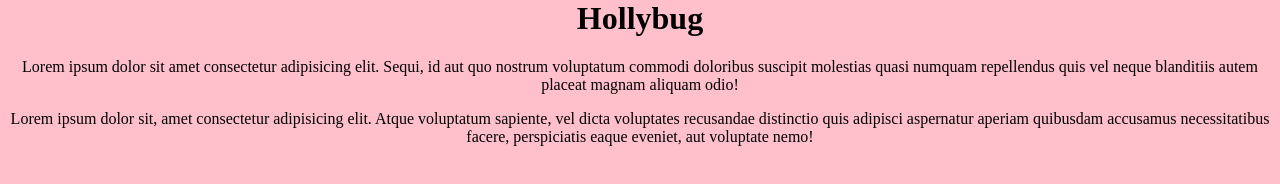
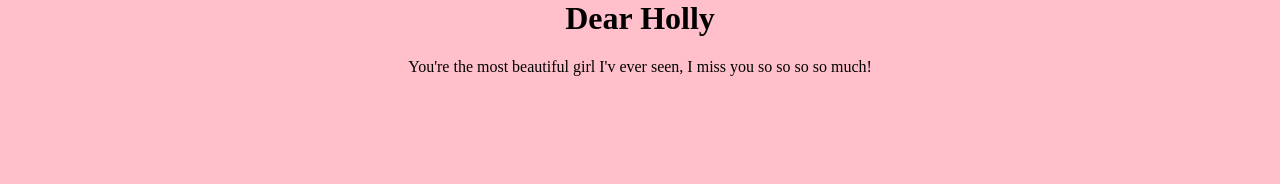
Before and after one commit to jordan-kruzich/Hollybug, a plain HTML site: page index.html in a window 1280 px wide. Drawn offline with Linux system fonts and the light colour scheme.

Commit message:
Update index.html

```diff
--- a/index.html
+++ b/index.html
@@ -2,12 +2,11 @@
     <head>
         <meta charset="UTF-8">
         <meta name="viewport" content="width=device-width, initial-scale=1.0">
-        <title>Document</title>
+        <title>hollybug</title>
         <link rel="stylesheet" href="styles.css">
     </head>
     <body>
-        <h1>Hollybug</h1>
-        <p>Lorem ipsum dolor sit amet consectetur adipisicing elit. Sequi, id aut quo nostrum voluptatum commodi doloribus suscipit molestias quasi numquam repellendus quis vel neque blanditiis autem placeat magnam aliquam odio!</p>
-        <p>Lorem ipsum dolor sit, amet consectetur adipisicing elit. Atque voluptatum sapiente, vel dicta voluptates recusandae distinctio quis adipisci aspernatur aperiam quibusdam accusamus necessitatibus facere, perspiciatis eaque eveniet, aut voluptate nemo!</p>
+        <h1>Dear Holly</h1>
+        <p>You're the most beautiful girl I'v ever seen, I miss you so so so so much!</p>
     </body>
 </html>
```
